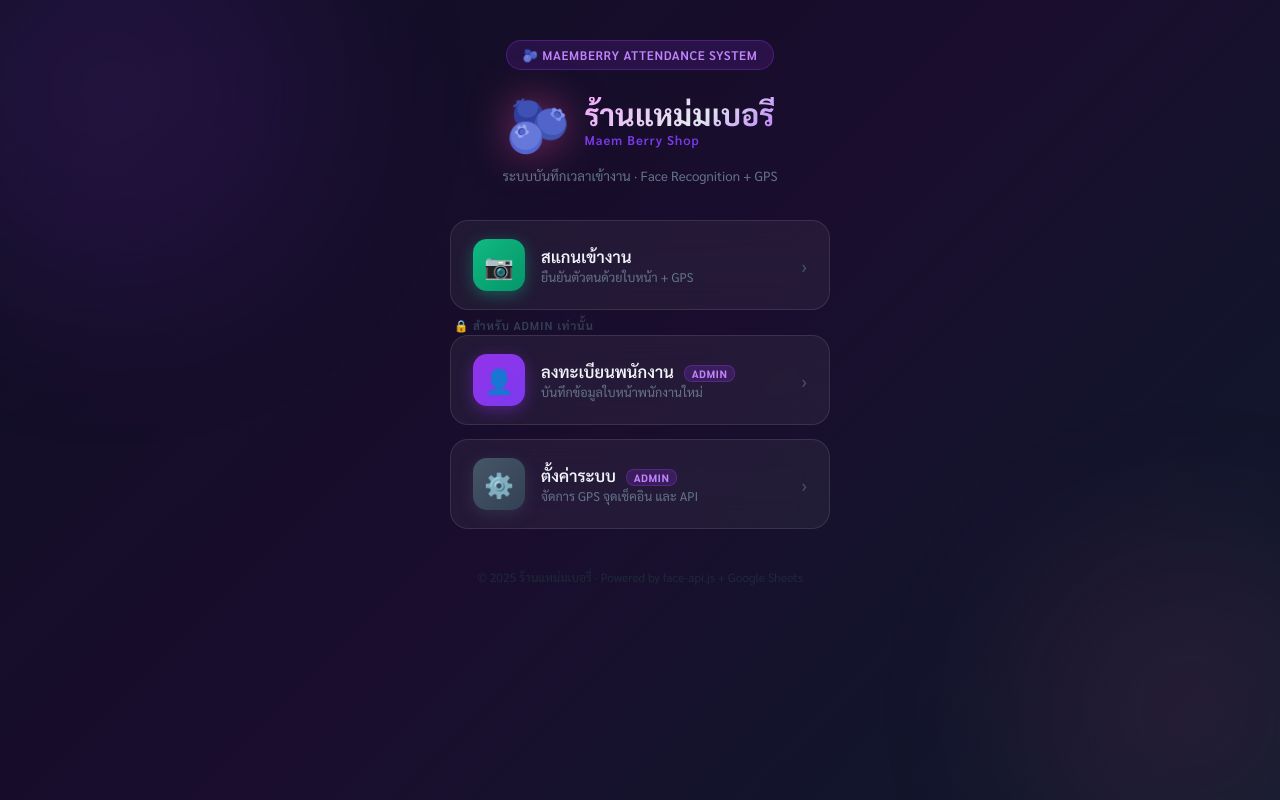
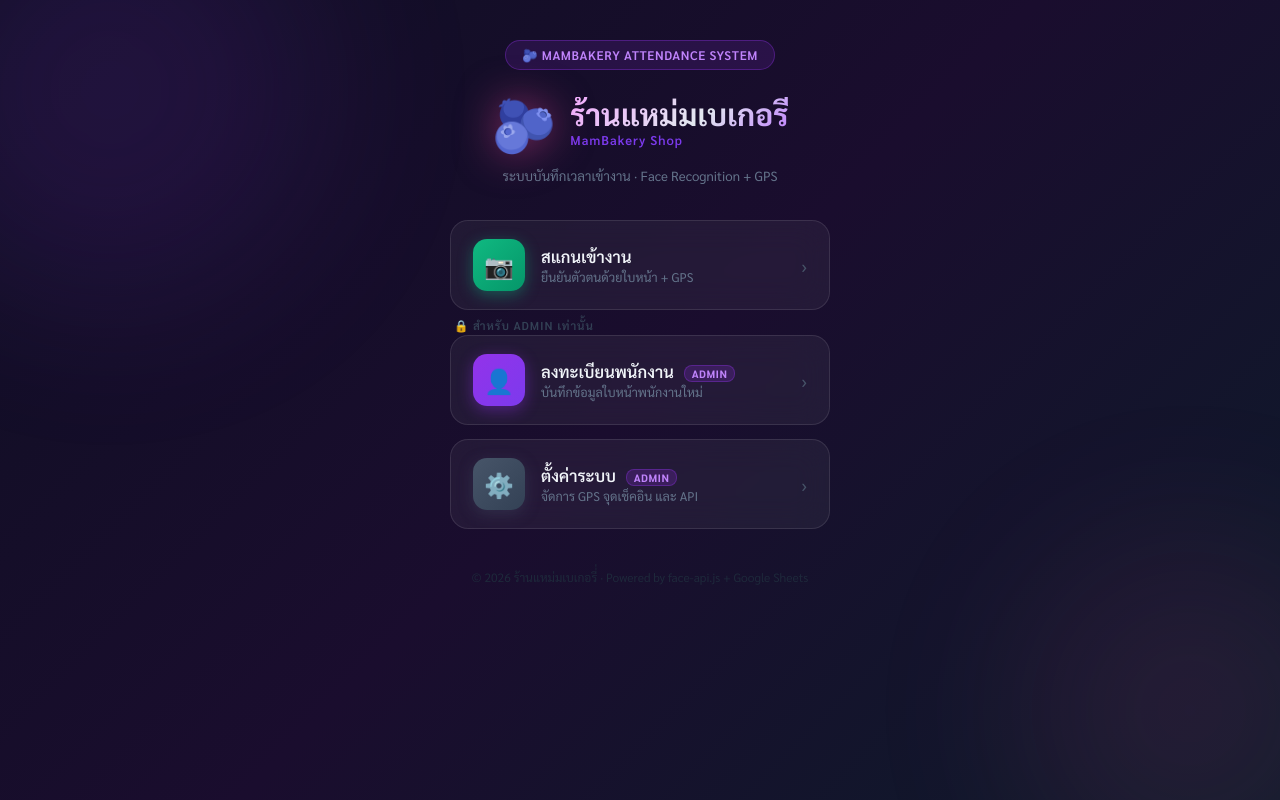
Before and after one commit to mambakery/facescanMambakery, a plain HTML site: page index.html in a window 1280 px wide. Drawn offline with Linux system fonts and the light colour scheme.

Commit message:
index.html

```diff
--- a/index.html
+++ b/index.html
@@ -3,7 +3,7 @@
 <head>
   <meta charset="UTF-8">
   <meta name="viewport" content="width=device-width, initial-scale=1">
-  <title>แหม่มเบอรี่ — ระบบบันทึกเวลาเข้างาน</title>
+  <title>แหม่มเบเกอรี่ — ระบบบันทึกเวลาเข้างาน</title>
   <link href="https://fonts.googleapis.com/css2?family=Sarabun:wght@300;400;600;700&display=swap" rel="stylesheet">
   <script src="js/api-config.js"></script>
   <style>
@@ -202,12 +202,12 @@
 <body>
 
   <div class="header">
-    <div class="brand-badge">🫐 MAEMBERRY ATTENDANCE SYSTEM</div>
+    <div class="brand-badge">🫐 MAMBAKERY ATTENDANCE SYSTEM</div>
     <div class="logo-wrap">
       <span class="logo-icon">🫐</span>
       <div class="logo-text">
-        <h1>ร้านแหม่มเบอรี่</h1>
-        <div class="brand-en">Maem Berry Shop</div>
+        <h1>ร้านแหม่มเบเกอรี่</h1>
+        <div class="brand-en">MamBakery Shop</div>
       </div>
     </div>
     <p class="subtitle">ระบบบันทึกเวลาเข้างาน · Face Recognition + GPS</p>
@@ -258,7 +258,7 @@
 
   </div>
 
-  <div class="footer">© 2025 ร้านแหม่มเบอรี่ · Powered by face-api.js + Google Sheets</div>
+  <div class="footer">© 2026 ร้านแหม่มเบเกอรี่่ · Powered by face-api.js + Google Sheets</div>
 
   <script>
     const apiUrl = localStorage.getItem('gasApiUrl') || (typeof GAS_API_URL !== 'undefined' ? GAS_API_URL : '');
```
